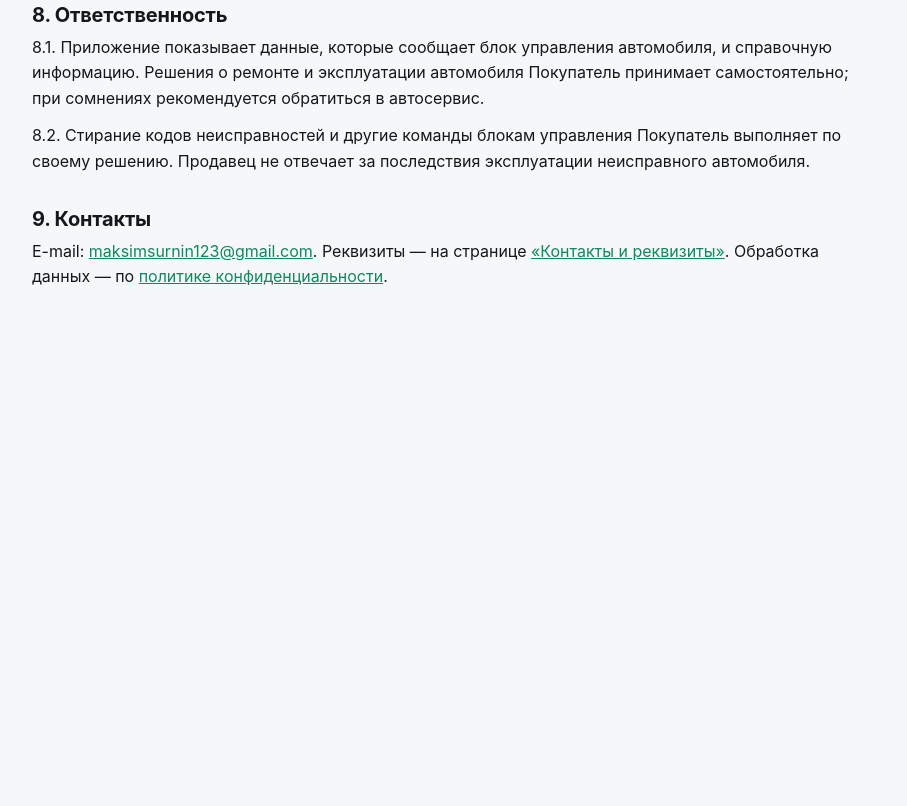
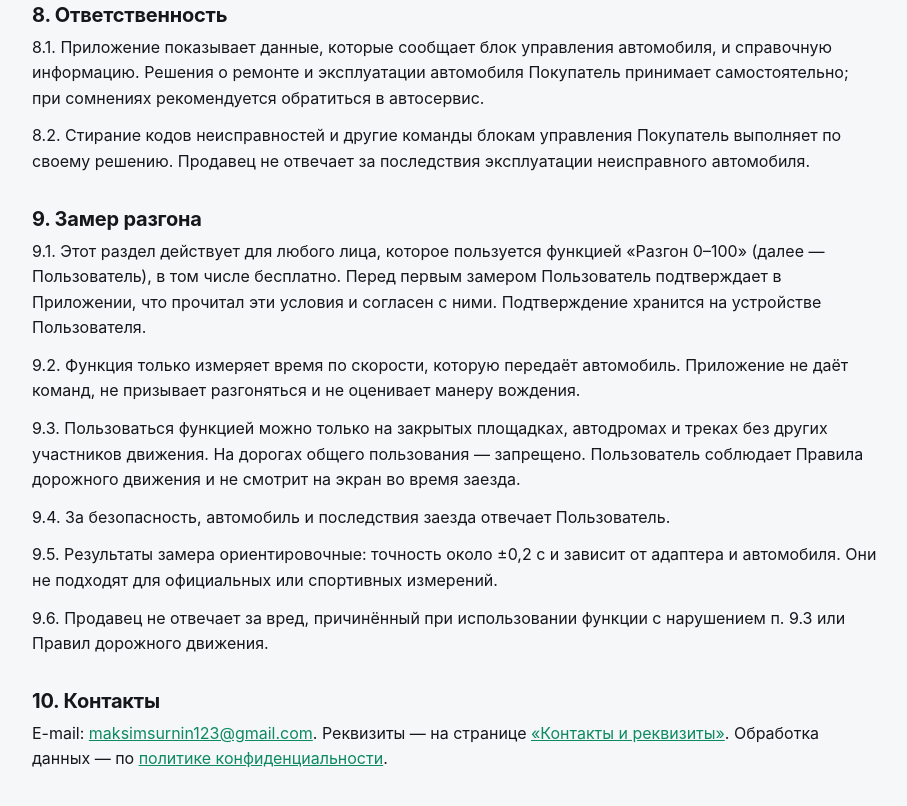
Before and after one commit to redwil1/obd2dash-site, a plain HTML site: page oferta.html in a window 1280 px wide. Shown: the part 1860-2666 px from the top of the page, without its empty margins (184-1091 px from the left). Before the commit the page ends 2226 px from the top, so only its background shows below. Drawn offline with Linux system fonts and the light colour scheme.

Commit message:
Оферта: раздел 9 «Замер разгона» (только закрытые площадки, ответственность водителя, точность)
Co-Authored-By: Claude Opus 5.5 <noreply@anthropic.com>

```diff
--- a/oferta.html
+++ b/oferta.html
@@ -15,7 +15,7 @@
 </nav>
 
 <h1>Публичная оферта</h1>
-<p class="muted">о предоставлении доступа к платным функциям приложения OBD2 Dash. Редакция от 1 ноября 2026 года.</p>
+<p class="muted">о предоставлении доступа к платным функциям приложения OBD2 Dash. Редакция от 15 ноября 2026 года.</p>
 
 <h2>1. Стороны и термины</h2>
 <p>1.1. Продавец — Сурнин Максим Александрович, ИНН 301002048329, плательщик налога на профессиональный доход (далее — Продавец).</p>
@@ -56,7 +56,15 @@
 <p>8.1. Приложение показывает данные, которые сообщает блок управления автомобиля, и справочную информацию. Решения о ремонте и эксплуатации автомобиля Покупатель принимает самостоятельно; при сомнениях рекомендуется обратиться в автосервис.</p>
 <p>8.2. Стирание кодов неисправностей и другие команды блокам управления Покупатель выполняет по своему решению. Продавец не отвечает за последствия эксплуатации неисправного автомобиля.</p>
 
-<h2>9. Контакты</h2>
+<h2 id="razgon">9. Замер разгона</h2>
+<p>9.1. Этот раздел действует для любого лица, которое пользуется функцией «Разгон 0–100» (далее — Пользователь), в том числе бесплатно. Перед первым замером Пользователь подтверждает в Приложении, что прочитал эти условия и согласен с ними. Подтверждение хранится на устройстве Пользователя.</p>
+<p>9.2. Функция только измеряет время по скорости, которую передаёт автомобиль. Приложение не даёт команд, не призывает разгоняться и не оценивает манеру вождения.</p>
+<p>9.3. Пользоваться функцией можно только на закрытых площадках, автодромах и треках без других участников движения. На дорогах общего пользования — запрещено. Пользователь соблюдает Правила дорожного движения и не смотрит на экран во время заезда.</p>
+<p>9.4. За безопасность, автомобиль и последствия заезда отвечает Пользователь.</p>
+<p>9.5. Результаты замера ориентировочные: точность около ±0,2 с и зависит от адаптера и автомобиля. Они не подходят для официальных или спортивных измерений.</p>
+<p>9.6. Продавец не отвечает за вред, причинённый при использовании функции с нарушением п. 9.3 или Правил дорожного движения.</p>
+
+<h2>10. Контакты</h2>
 <p>E-mail: <a href="mailto:maksimsurnin123@gmail.com">maksimsurnin123@gmail.com</a>. Реквизиты — на странице <a href="contacts.html">«Контакты и реквизиты»</a>. Обработка данных — по <a href="privacy.html">политике конфиденциальности</a>.</p>
 </main>
 </body>
```
